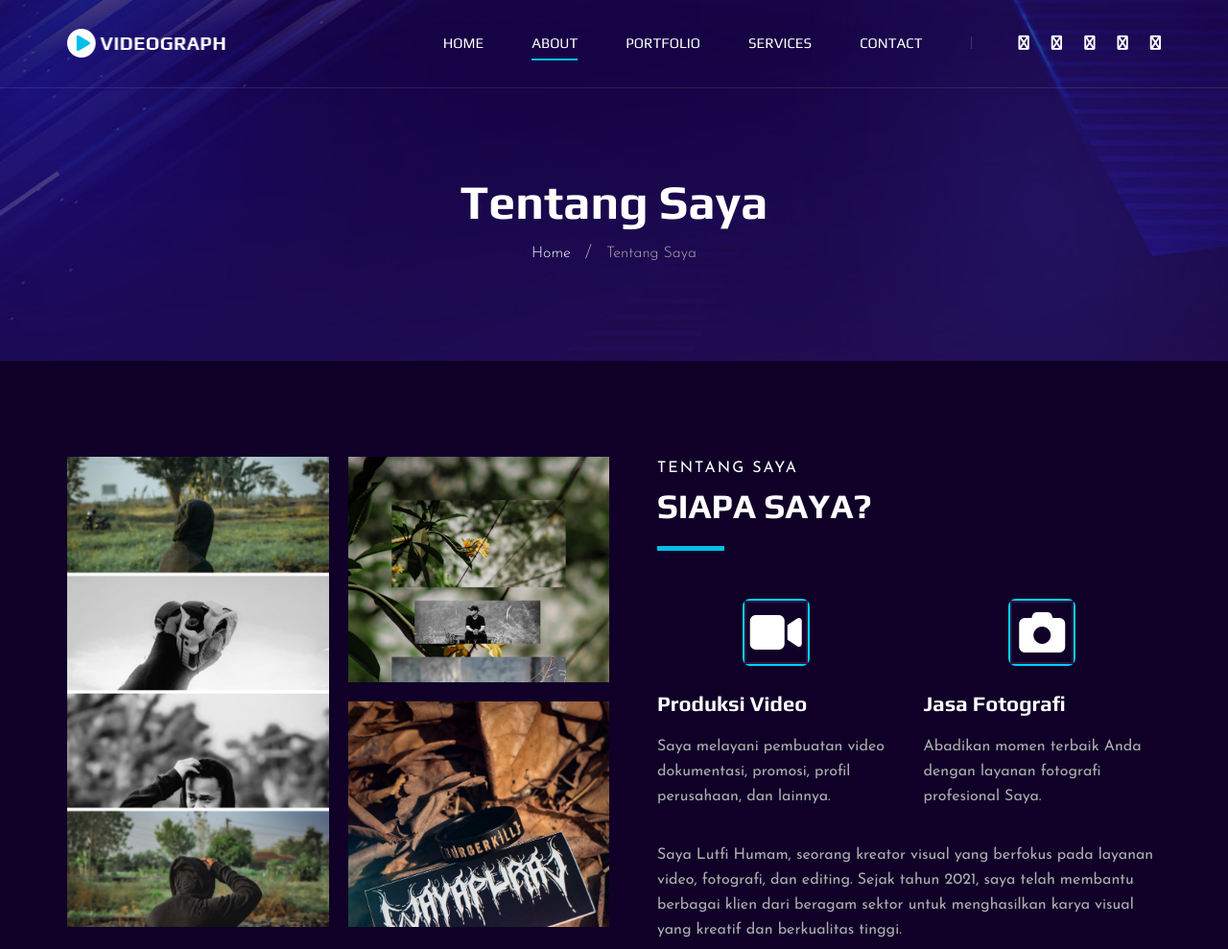
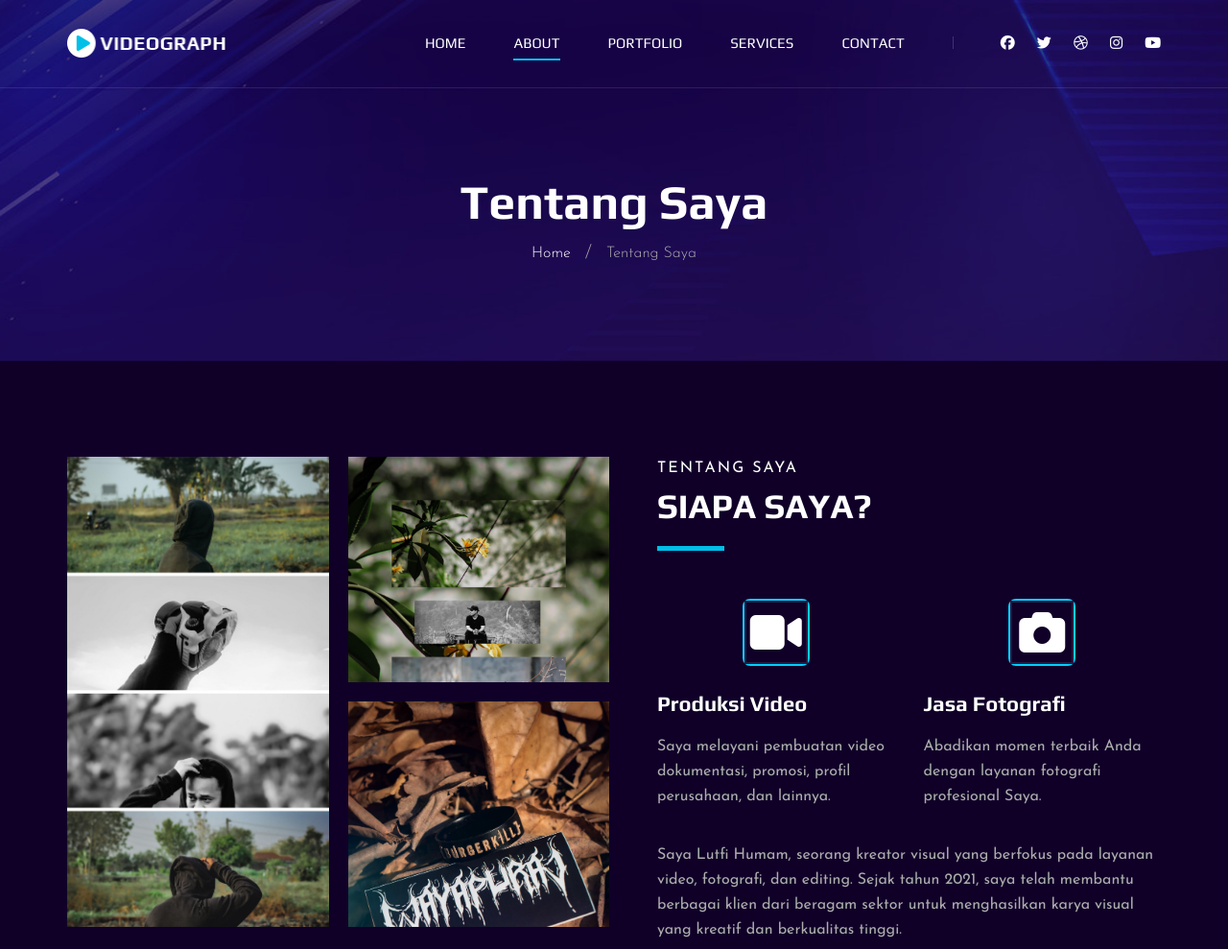
Before and after one commit to damar-agung/lutfi-humam, a plain HTML site: page about.html in a window 1280 px wide. Shown: the top 989 px of the page at 96% size. Drawn offline with Linux system fonts and the light colour scheme.

Commit message:
Update about.html

```diff
--- a/about.html
+++ b/about.html
@@ -70,11 +70,11 @@
                 </ul>
               </nav>
               <div class="header__nav__social">
-                <a href="#"><i class="fa fa-facebook"></i></a>
-                <a href="#"><i class="fa fa-twitter"></i></a>
-                <a href="#"><i class="fa fa-dribbble"></i></a>
-                <a href="#"><i class="fa fa-instagram"></i></a>
-                <a href="#"><i class="fa fa-youtube-play"></i></a>
+                <a href="#"><i class="fab fa-facebook"></i></a>
+                <a href="#"><i class="fab fa-twitter"></i></a>
+                <a href="#"><i class="fab fa-dribbble"></i></a>
+                <a href="#"><i class="fab fa-instagram"></i></a>
+                <a href="#"><i class="fab fa-youtube-play"></i></a>
               </div>
             </div>
           </div>
```
